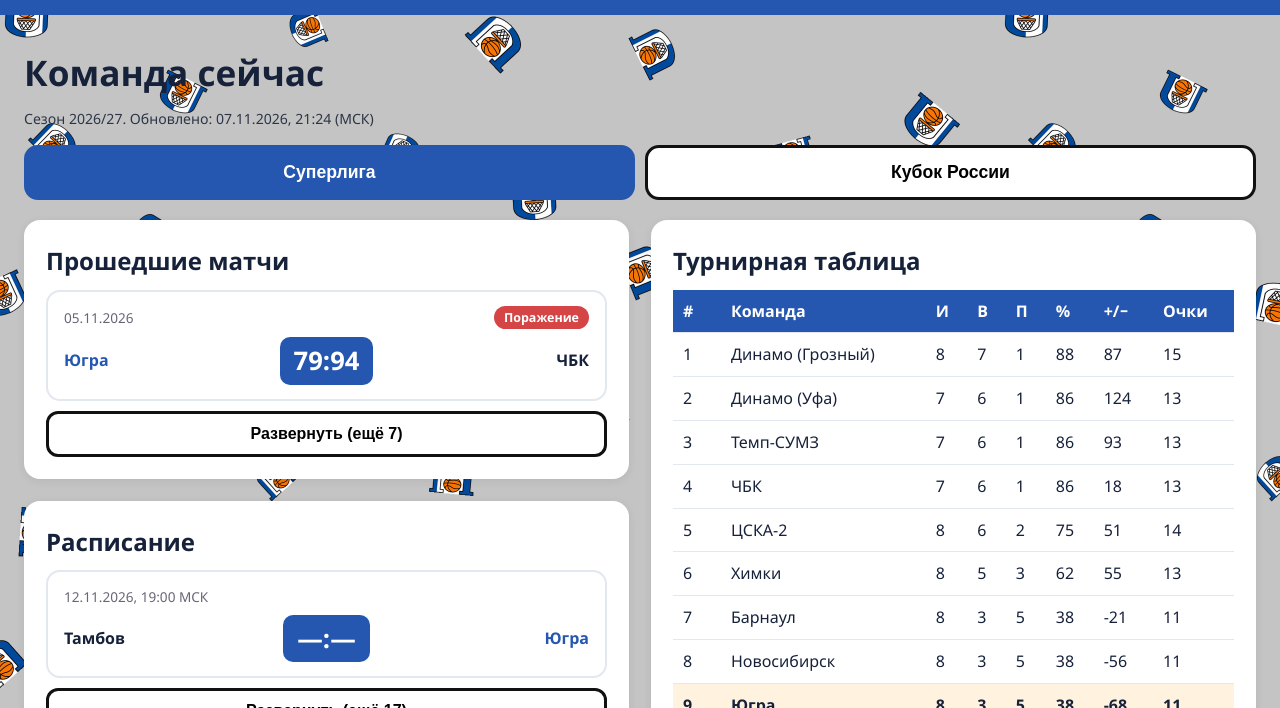
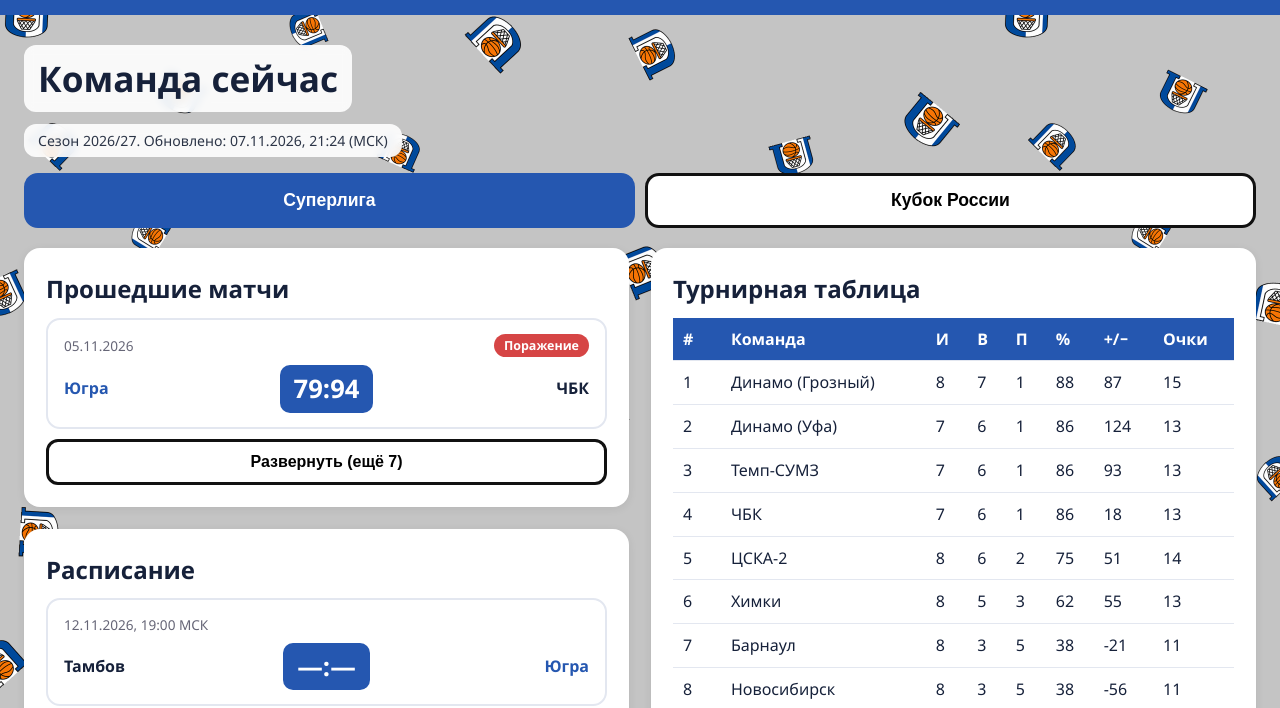
Before and after one commit to fixterrs/Yugra_site, a plain HTML site: page team.html in a window 1280 px wide. Shown: the part 75-783 px from the top of the page. Drawn offline with Linux system fonts and the light colour scheme.

Commit message:
Add files via upload

```diff
--- a/style.css
+++ b/style.css
@@ -203,3 +203,9 @@ details.qa p{margin-top:10px;white-space:pre-line}
 .qq span{flex:0 0 28px;height:28px;border-radius:50%;background:var(--blue);color:#fff;display:flex;align-items:center;justify-content:center;font-size:.9rem}
 .aa{margin:8px 0 0 40px;border-left:4px solid var(--orange);padding-left:14px}
 @media(max-width:640px){.aa{margin-left:0}.qq{font-size:1rem}}
+
+/* Текст, который стоит прямо на фоне с эмблемами: подкладка, чтобы он читался */
+.page>h1,.page>.q,.page>.note{display:block;width:fit-content;max-width:100%;background:rgba(255,255,255,.9);padding:6px 14px;border-radius:12px;-webkit-backdrop-filter:blur(4px);backdrop-filter:blur(4px)}
+.page>h1{margin-bottom:12px}
+.page>.q{margin:0 0 16px}
+.page>.note{margin:0 0 16px}
--- a/team.html
+++ b/team.html
@@ -14,7 +14,7 @@
 
 <main class="page wide">
   <h1>Команда сейчас</h1>
-  <p class="note" id="meta" style="margin:-6px 0 16px"></p>
+  <p class="note" id="meta"></p>
 
   <div class="tabs" role="tablist">
     <button class="tab active" data-tab="superliga" role="tab">Суперлига</button>
```
